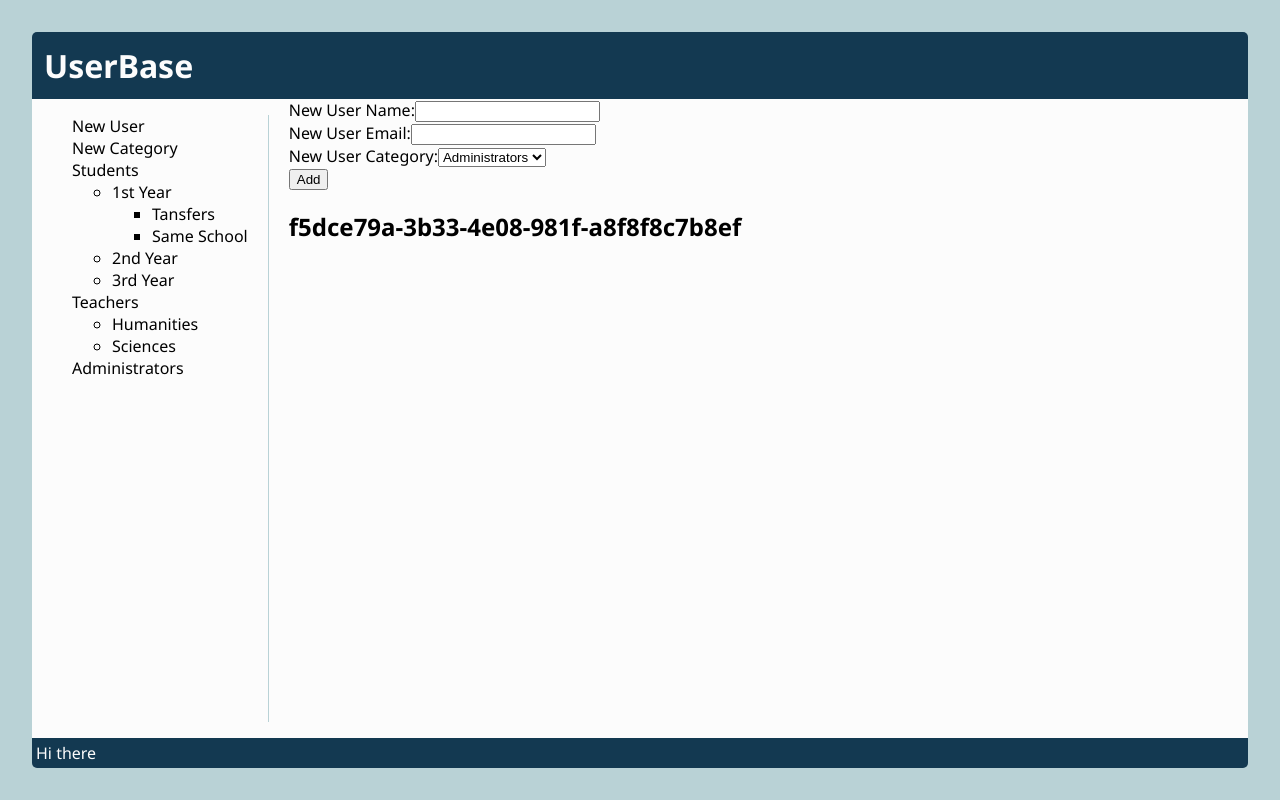
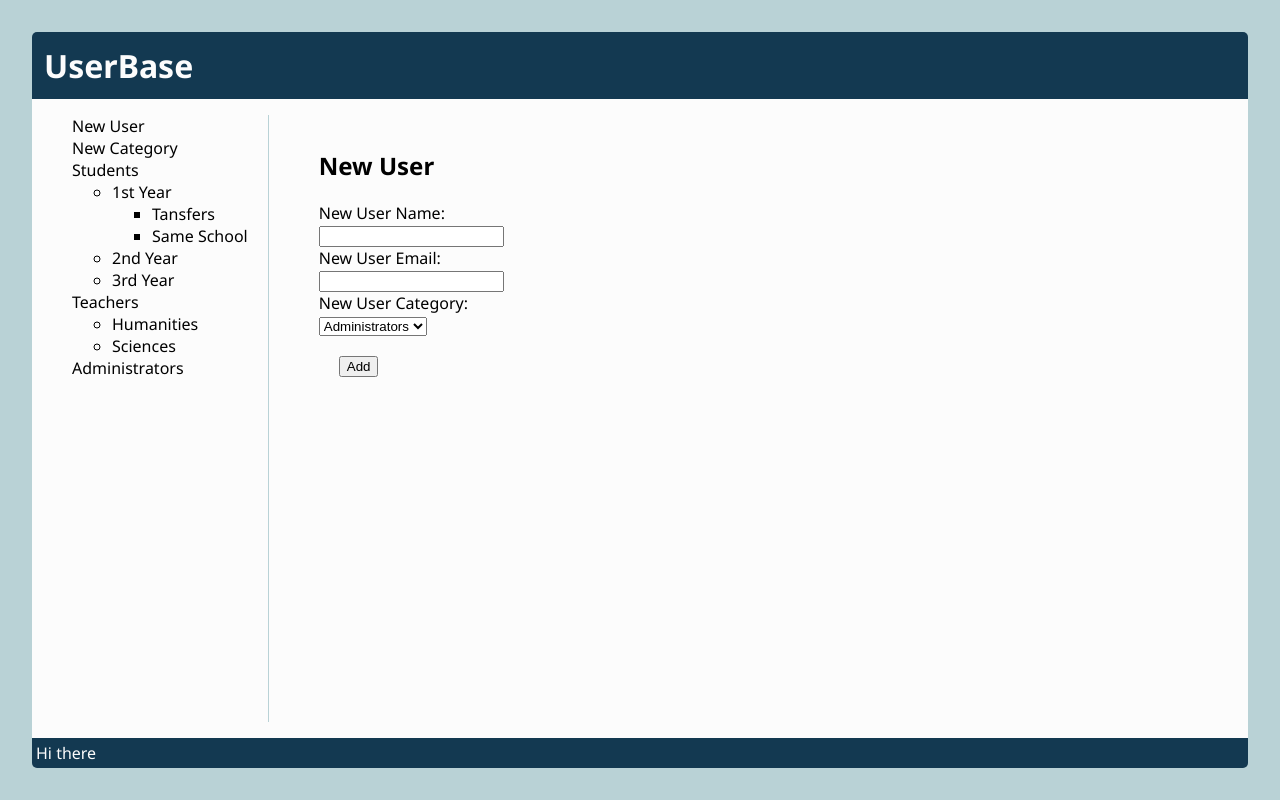
Before and after one commit to vncsreis/userbase, a Next.js app: page /new/user/NewUser in a window 1280 px wide. Built offline with nearby package versions, Linux system fonts and the light colour scheme.

Commit message:
Style refactoring

```diff
--- /dev/null
+++ b/pages/list/Category.module.css
@@ -0,0 +1,33 @@
+.navArrow {
+  cursor: pointer;
+  width: 30px;
+  height: 30px;
+}
+
+.navArrow:hover {
+  color: var(--main);
+}
+
+.link:hover {
+  color: var(--main);
+}
+
+.content {
+  width: 80%;
+  display: flex;
+  flex-direction: column;
+  align-items: center;
+  margin: 0px auto;
+}
+
+.page {
+  width: 80%;
+}
+
+.linkList {
+  margin-top: 30px;
+  display: flex;
+  flex-direction: column;
+  font-size: 1.1rem;
+  align-items: center;
+}
--- a/pages/new/category/NewCategory.module.css
+++ b/pages/new/category/NewCategory.module.css
@@ -3,10 +3,26 @@
   flex-direction: column;
 }
 
-.radioInputRow {
+.inputRow {
   display: flex;
+  width: 400px;
 }
 
-.radioInputRow > input {
+.inputRow > input {
   margin-left: auto;
 }
+
+.inputRow > select:first-of-type {
+  margin-left: auto;
+}
+
+.content {
+  width: 80%;
+  padding: 30px;
+  display: flex;
+  flex-direction: column;
+}
+
+.button {
+  margin: 20px;
+}
--- /dev/null
+++ b/pages/new/user/NewUser.module.css
@@ -0,0 +1,10 @@
+.content {
+  width: 80%;
+  padding: 30px;
+  display: flex;
+  flex-direction: column;
+}
+
+.button {
+  margin: 20px;
+}
--- a/pages/new/user/NewUser.tsx
+++ b/pages/new/user/NewUser.tsx
@@ -2,6 +2,7 @@ import { useState } from 'react';
 import { useCategoriesContext } from '../../../context/CategoriesContext';
 import { useUsersContext } from '../../../context/UsersContext';
 import { User } from '../../../models/User';
+import styles from './NewUser.module.css';
 
 const NewUser = () => {
   const { categories } = useCategoriesContext();
@@ -28,8 +29,9 @@ const NewUser = () => {
   }
 
   return (
-    <div>
+    <div className={styles.content}>
       <form onSubmit={handleSubmit}>
+        <h1>New User</h1>
         <div>
           <label htmlFor="new-user-name">New User Name</label>:
           <input
@@ -66,13 +68,10 @@ const NewUser = () => {
             })}
           </select>
         </div>
-        <button type="submit">Add</button>
+        <button type="submit" className={styles.button}>
+          Add
+        </button>
       </form>
-      <div>
-        <h1>{name}</h1>
-        <h1>{email}</h1>
-        <h1>{category}</h1>
-      </div>
     </div>
   );
 };
```
Also changed, not shown: pages/list/[category].tsx (+31 -20 lines), pages/new/category/NewCategory.tsx (+12 -10 lines).
